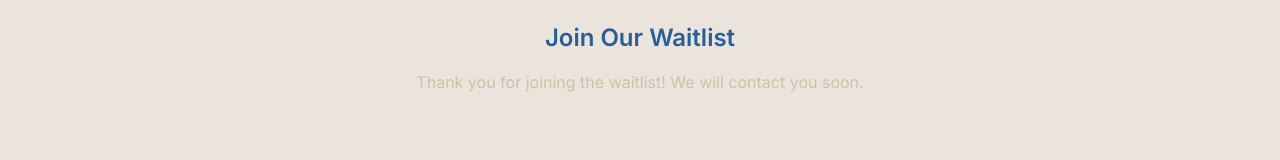
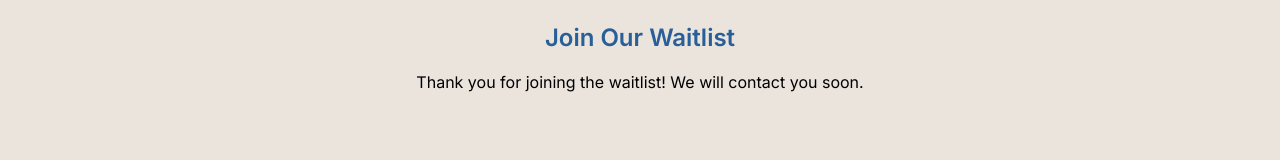
Before and after one commit to ANDL-AI/andl-promotion, a Next.js app: page / in a window 1280 px wide. Both pictures are taken after typing "name@example.com" into the empty fields and a click on the button "Join Waitlist". Shown: the part 1322-1482 px from the top of the page. Built offline with nearby package versions, Linux system fonts and the light colour scheme.

Commit message:
more todos

```diff
--- a/components/waitlist.tsx
+++ b/components/waitlist.tsx
@@ -62,7 +62,7 @@ const Waitlist: React.FC = () => {
       <div className="max-w-md w-full">
         <h2 className="text-2xl font-semibold mb-4 text-hs-secondary text-center">Join Our Waitlist</h2>
         {submitted ? (
-          <div className="text-hs-third text-center">
+          <div className="text-hs-text text-center">
             <p>Thank you for joining the waitlist! We will contact you soon.</p>
           </div>
         ) : (
```
Also changed, not shown: 1 other file (tests, documents, lock files or other folders).
